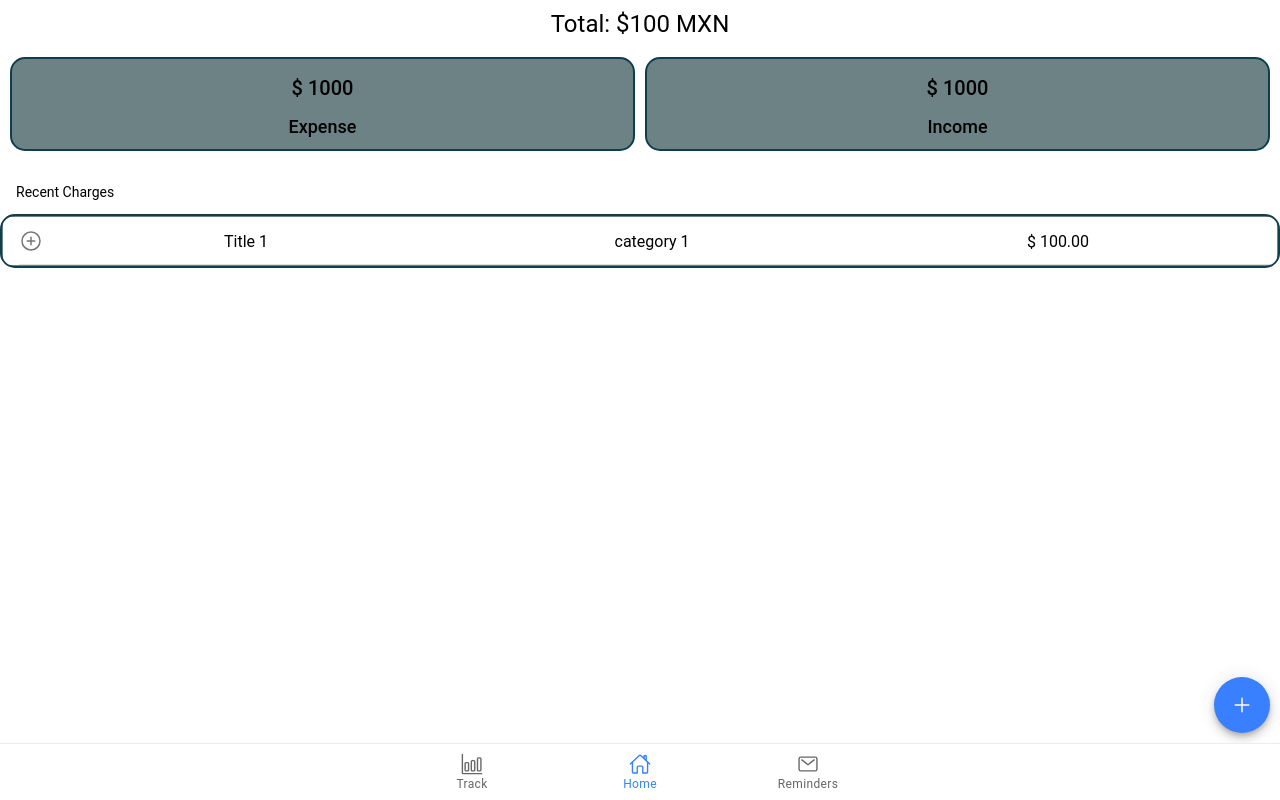
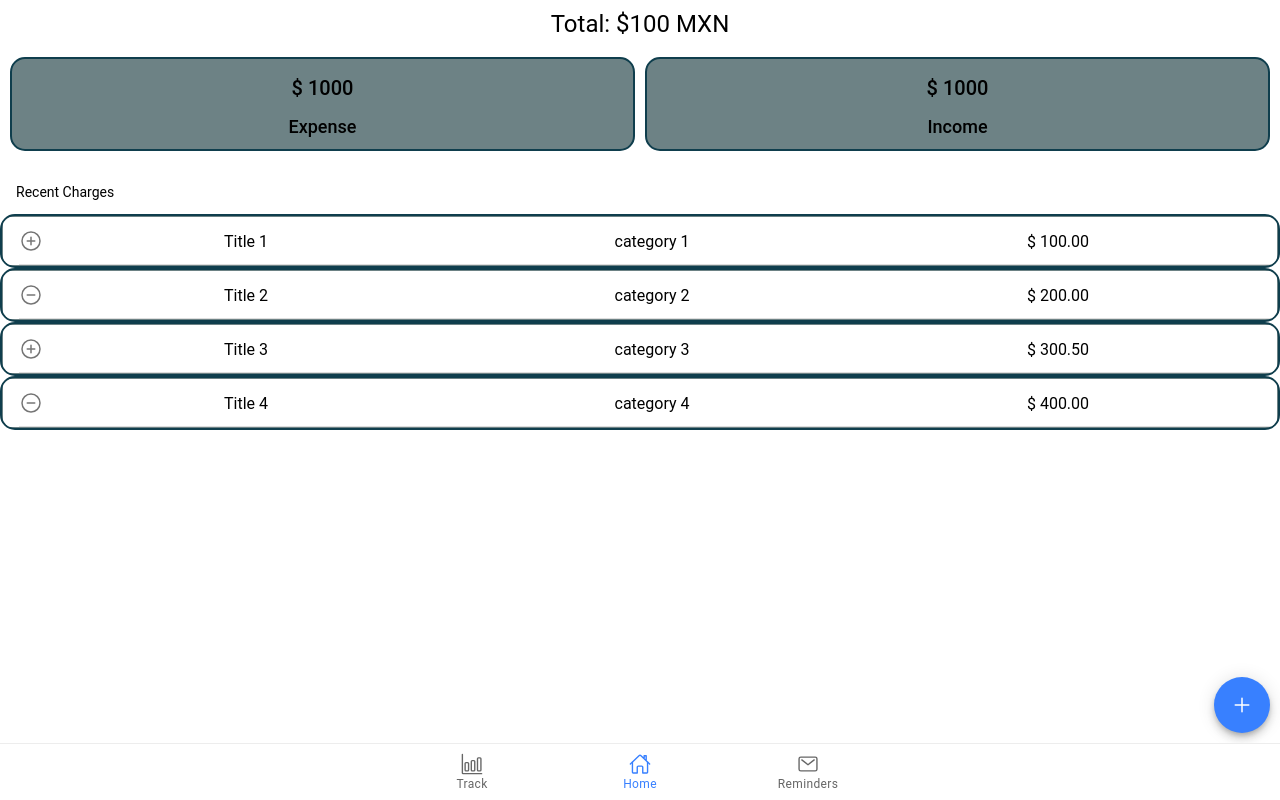
Before and after one commit to AlanBar13/tsukan, a React (Create React App) app: page /home in a window 1280 px wide. Built offline with nearby package versions, Linux system fonts and the light colour scheme.

Commit message:
Added showList to show every item on the array

```diff
--- a/src/pages/Home.tsx
+++ b/src/pages/Home.tsx
@@ -11,6 +11,13 @@ const Home: React.FC = () => {
         { id: 3, title: "Title 3", category: "category 3", amount: 300.50, sign: "+", timestamp: "2021-09-20" },
         { id: 4, title: "Title 4", category: "category 4", amount: 400, sign: "-", timestamp: "2021-09-20" },
     ]
+
+    const showList = (items: Item[]) => {
+        return items.map((i) => {
+            return <ListItem key={i.id} item={i} />
+        })
+    }
+
     return (
         <IonPage>
             <IonContent fullscreen>
@@ -37,7 +44,7 @@ const Home: React.FC = () => {
                     <IonListHeader>
                         <IonLabel>Recent Charges</IonLabel>
                     </IonListHeader>
-                    <ListItem item={items[0]} />
+                    { showList(items) }
                 </IonList>
                 <IonFab vertical="bottom" horizontal="end" slot="fixed">
                     <IonFabButton>
```
